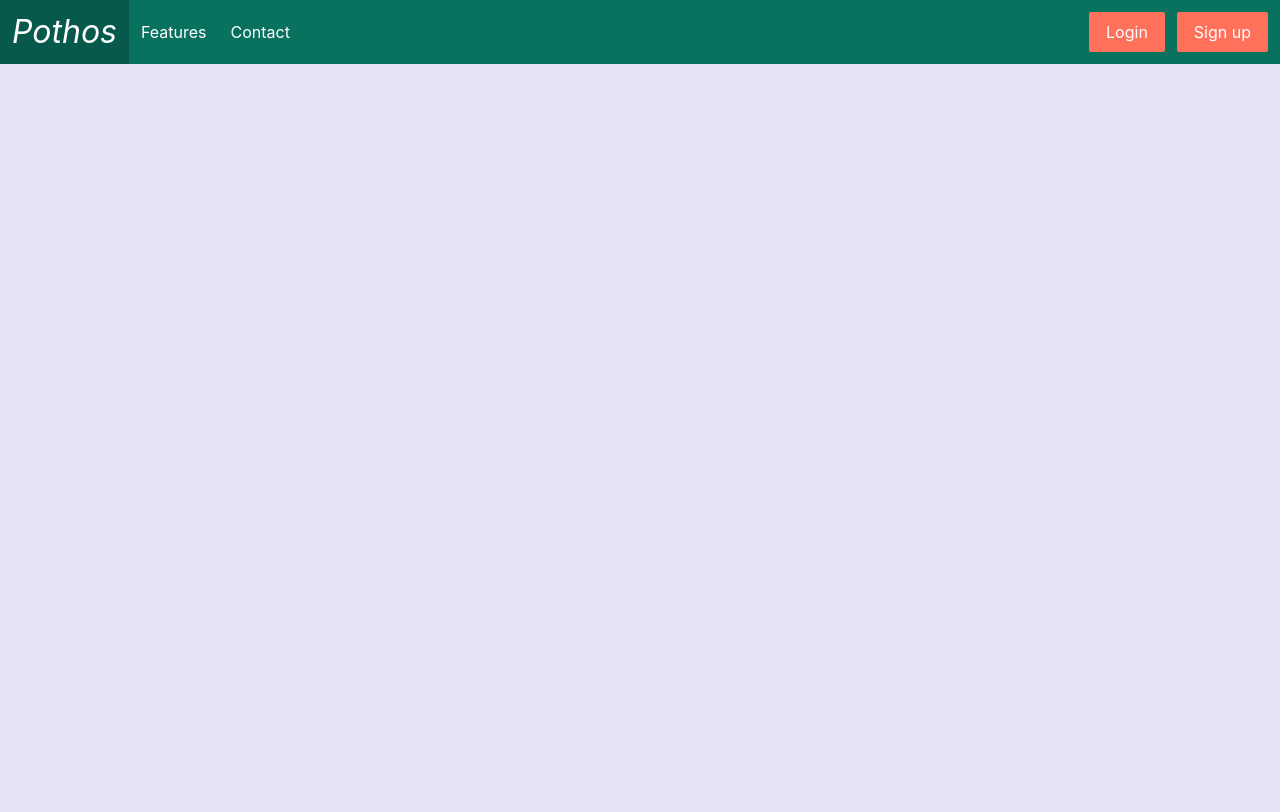
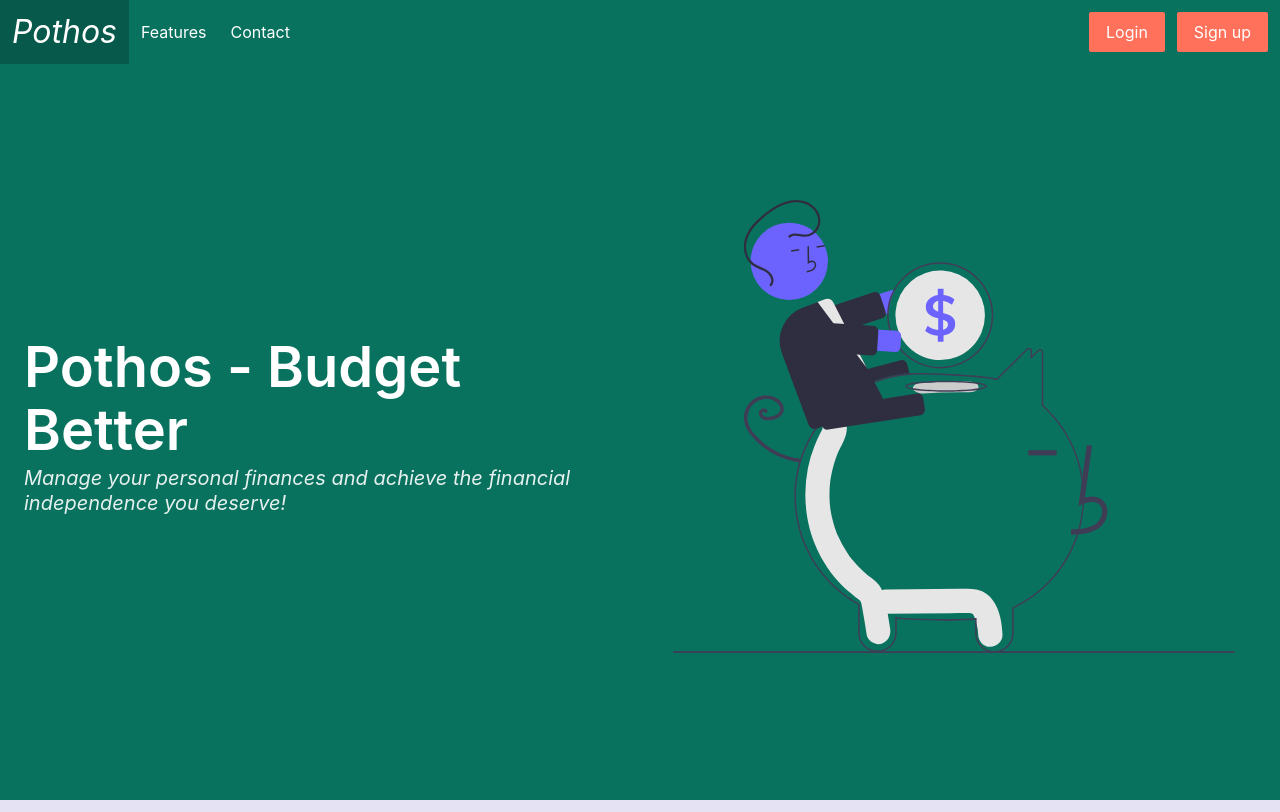
Before and after one commit to cs-gang/pothos, a Django app: template src/app/templates/index.html in a window 1280 px wide. Before the commit the page ends 64 px from the top, so only its background shows below. Run offline with Django 3.2, Linux system fonts and the light colour scheme; the template is opened without the code that fills it, so the values that code supplies are empty.

Commit message:
frontend: make header in index.html

```diff
--- a/src/app/static/css/main.sass
+++ b/src/app/static/css/main.sass
@@ -14,4 +14,7 @@ $success: $darkforestgreen
 $warning: $lightblue
 $danger: $red
 
+//size
+$size-1: 3.5rem
+
 @import "../../../../node_modules/bulma/bulma.sass"
--- a/src/app/templates/index.html
+++ b/src/app/templates/index.html
@@ -84,6 +84,28 @@
 </div>
 {% endblock %}
 
+{% block header %}
+<div class="hero is-success is-fullheight-with-navbar">
+    <div class="hero-body columns">
+        <div class="column">
+            <p class="title is-1">Pothos - Budget Better</p>
+            <p class="subtitle is-italic">Manage your personal finances and achieve the financial independence you
+                deserve!</p>
+        </div>
+        <div class="column">
+            <figure class="image is-4by3">
+                <img class="" src="../static/svg/undraw_Savings_re_eq4w.svg">
+                </img>
+            </figure>
+        </div>
+    </div>
+</div>
+{% endblock %}
+
+{% block mainbody %}
+
+{% endblock %}
+
 {% block script %}
 
 <script>
```
Also changed, not shown: src/app/static/css/main.css, src/app/static/svg/undraw_Savings_re_eq4w.svg (added), src/app/static/svg/undraw_contact_us_15o2.svg (added), src/app/static/svg/undraw_wallet_aym5.svg (added).
